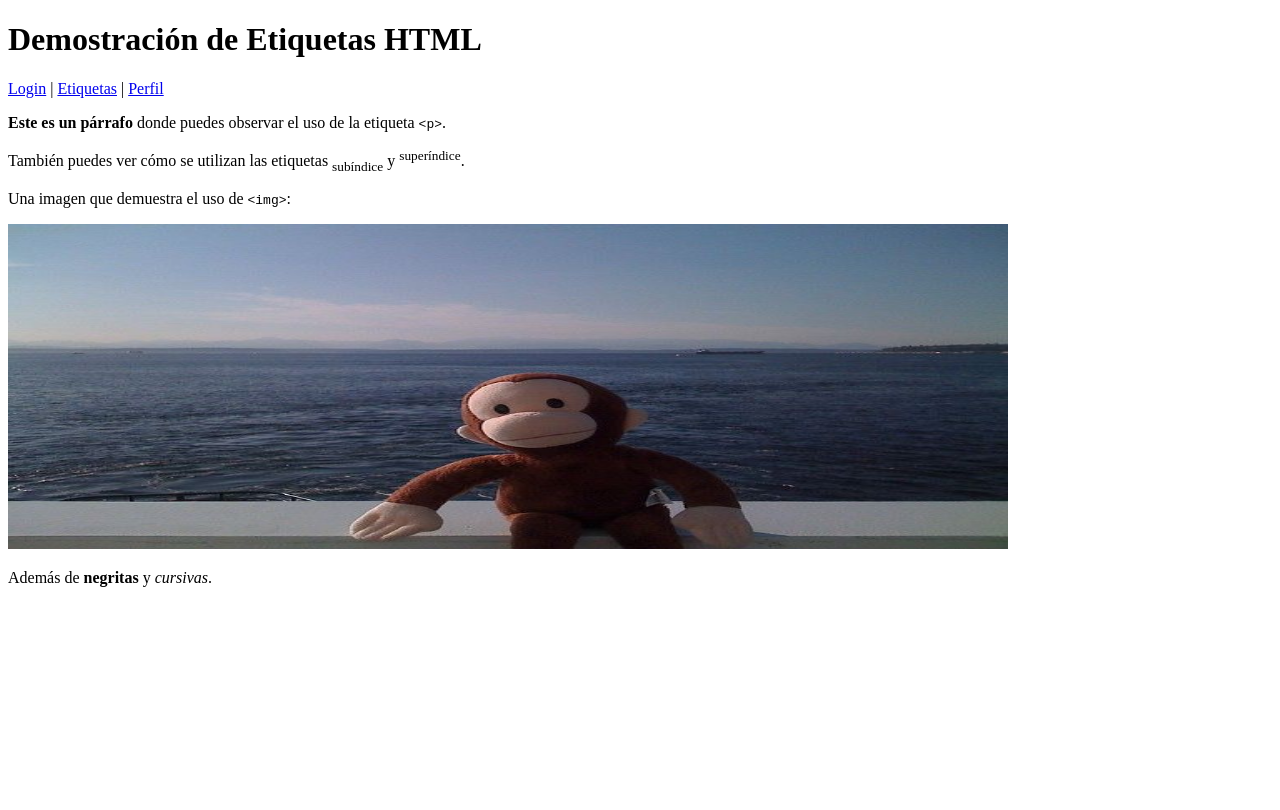
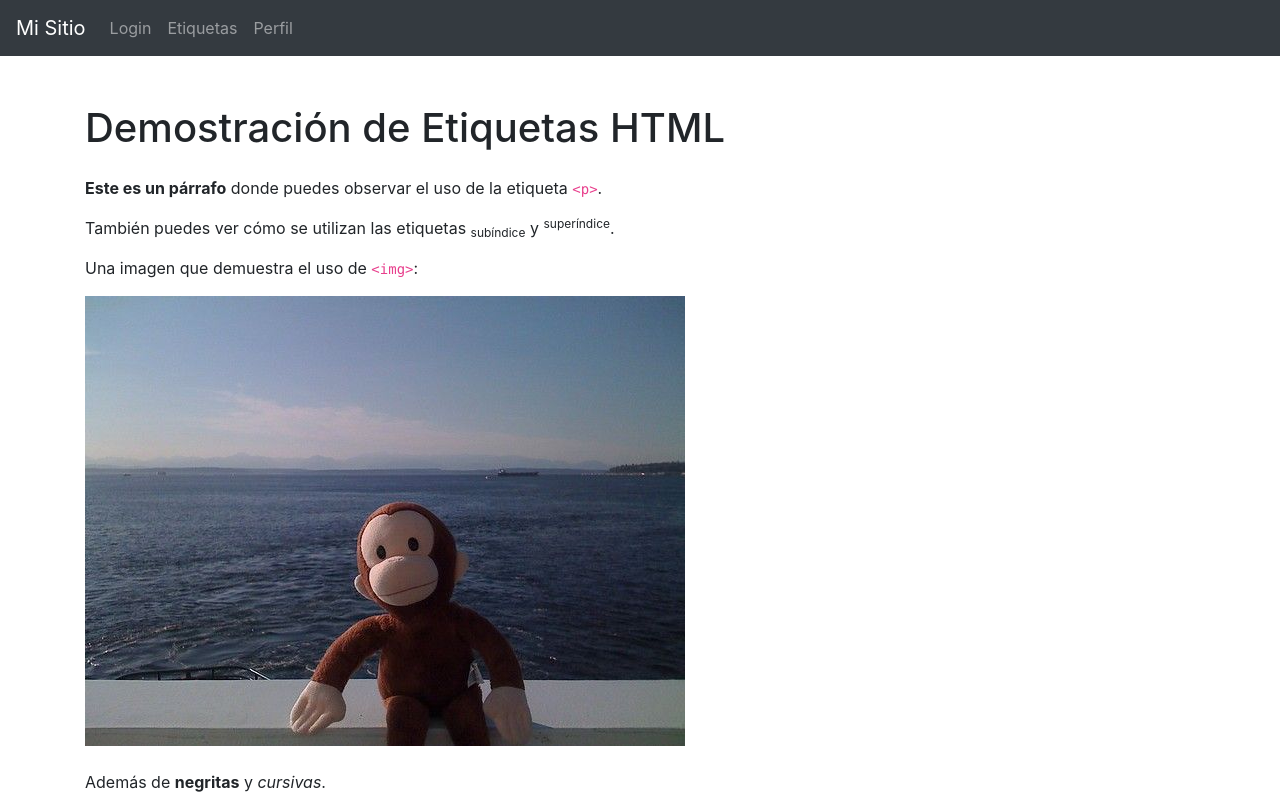
Before and after one commit to bashlui/practica_html, a website: page public/tags.html in a window 1280 px wide. Drawn offline with nearby package versions, Linux system fonts and the light colour scheme.

Commit message:
Bootstrap style to pages, responsive

```diff
--- a/public/tags.html
+++ b/public/tags.html
@@ -4,27 +4,51 @@
     <meta charset="UTF-8">
     <meta name="viewport" content="width=device-width, initial-scale=1.0">
     <title>Etiquetas HTML</title>
+    <!-- Link to Bootstrap CDN -->
+    <link rel="stylesheet" href="https://stackpath.bootstrapcdn.com/bootstrap/4.5.2/css/bootstrap.min.css">
+    <!-- Link to custom CSS -->
+    <link rel="stylesheet" href="style.css">
 </head>
 <body>
     <header>
-        <h1>Demostración de Etiquetas HTML</h1>
-        <nav>
-            <a href="index.html">Login</a> |
-            <a href="tags.html">Etiquetas</a> |
-            <a href="profile.html">Perfil</a>
+        <nav class="navbar navbar-expand-lg navbar-dark bg-dark">
+            <a class="navbar-brand" href="#">Mi Sitio</a>
+            <button class="navbar-toggler" type="button" data-toggle="collapse" data-target="#navbarNav" aria-controls="navbarNav" aria-expanded="false" aria-label="Toggle navigation">
+                <span class="navbar-toggler-icon"></span>
+            </button>
+            <div class="collapse navbar-collapse" id="navbarNav">
+                <ul class="navbar-nav">
+                    <li class="nav-item">
+                        <a class="nav-link" href="index.html">Login</a>
+                    </li>
+                    <li class="nav-item">
+                        <a class="nav-link" href="tags.html">Etiquetas</a>
+                    </li>
+                    <li class="nav-item">
+                        <a class="nav-link" href="profile.html">Perfil</a>
+                    </li>
+                </ul>
+            </div>
         </nav>
     </header>
 
-    <div>
-        <p><strong>Este es un párrafo</strong> donde puedes observar el uso de la etiqueta <code>&lt;p&gt;</code>.</p>
+    <div class="container mt-5">
+        <h1>Demostración de Etiquetas HTML</h1>
+        <div class="mt-4">
+            <p><strong>Este es un párrafo</strong> donde puedes observar el uso de la etiqueta <code>&lt;p&gt;</code>.</p>
 
-        <p>También puedes ver cómo se utilizan las etiquetas <sub>subíndice</sub> y <sup>superíndice</sup>.</p>
+            <p>También puedes ver cómo se utilizan las etiquetas <sub>subíndice</sub> y <sup>superíndice</sup>.</p>
 
-        <p>Una imagen que demuestra el uso de <code>&lt;img&gt;</code>: </p>
-        <img src="../assets/monket.jpg" alt="Imagen de ejemplo" width="1000" height="325">
+            <p>Una imagen que demuestra el uso de <code>&lt;img&gt;</code>: </p>
+            <img src="../assets/monket.jpg" alt="Imagen de ejemplo" class="img-fluid mb-4">
 
-        <p>Además de <strong>negritas</strong> y <em>cursivas</em>.</p>
+            <p>Además de <strong>negritas</strong> y <em>cursivas</em>.</p>
+        </div>
     </div>
 
+    <!-- Bootstrap JS and dependencies -->
+    <script src="https://code.jquery.com/jquery-3.5.1.slim.min.js"></script>
+    <script src="https://cdn.jsdelivr.net/npm/@popperjs/core@2.5.2/dist/umd/popper.min.js"></script>
+    <script src="https://stackpath.bootstrapcdn.com/bootstrap/4.5.2/js/bootstrap.min.js"></script>
 </body>
 </html>
```
Also changed, not shown: public/profile.html (+31 -7 lines).
